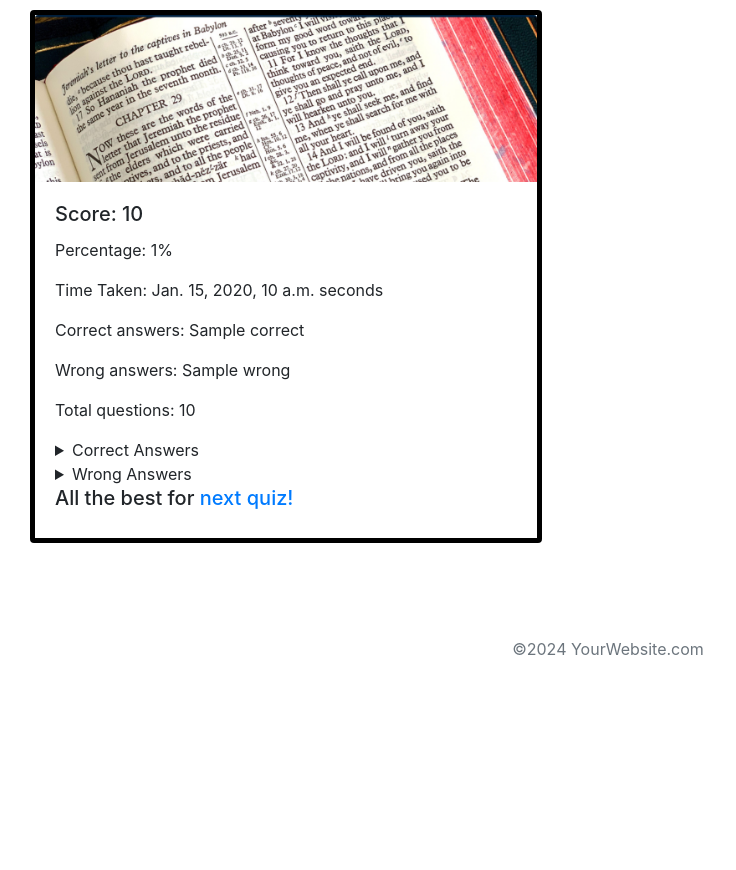
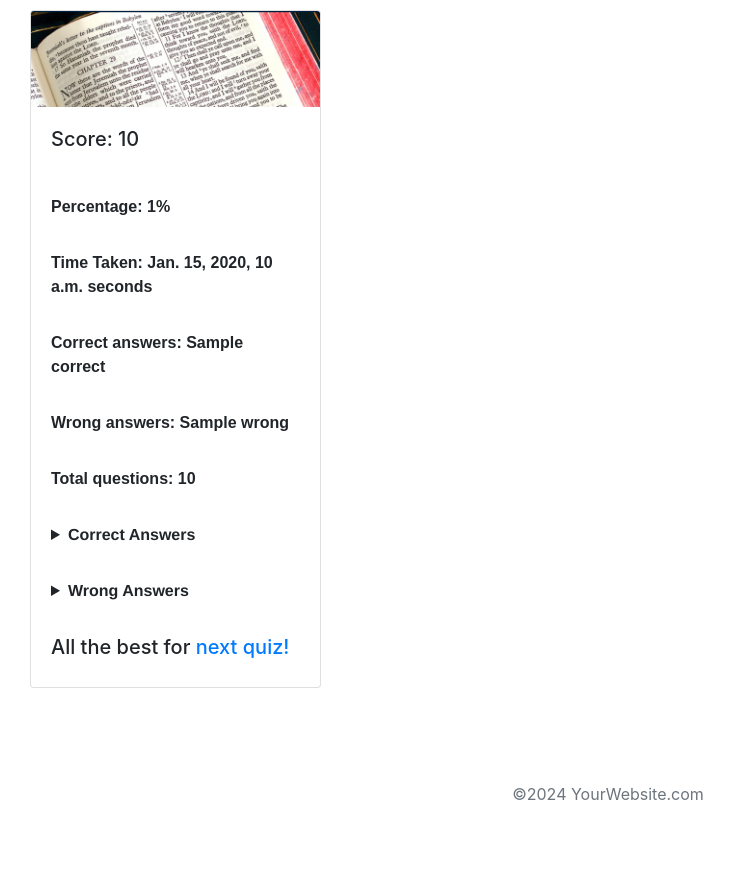
Before and after one commit to alfloyd71/ScriptureShuffle, a Django app: template quiz/templates/quiz/result.html in a window 1280 px wide. Shown: the part 50-920 px from the top of the page, without its empty margins (0-736 px from the left). Before the commit the page ends 705 px from the top, so only its background shows below. Run offline with Django 3.2, Linux system fonts and the light colour scheme; the template is opened without the code that fills it: most values are stand-ins (such as "Sample title", 1, 10 or a date in 2020); some libraries are stand-ins or nearby versions.

Commit message:
improved css for result.html template

```diff
--- a/quiz/static/quiz/css/styles.css
+++ b/quiz/static/quiz/css/styles.css
@@ -28,10 +28,26 @@ h1{
  text-align: right;
 }
 
+.card-body{
+ display: flex;
+ flex-direction: column;
+ justify-content: space-between;
+ gap: 2em;
+}
+
 #cardcolumns{
  padding: 10px;margin: 20px;
 }
 
-#card{
- width: 32rem;border: 5px black solid;
+.card-text{
+ font-family: Arial, Helvetica, sans-serif;
+ font-style: normal;
+ font-weight: 700;
 }
+
+.details{
+ font-family: 'Franklin Gothic Medium', 'Arial Narrow', Arial, sans-serif;
+ font-style: normal;
+ font-weight: 800;
+
+}
--- a/quiz/templates/quiz/result.html
+++ b/quiz/templates/quiz/result.html
@@ -12,20 +12,19 @@ Bible Quiz - Here are the results.
             <img class="card-img-top" src="/static/quiz/images/bible.png" alt="bible png">
             <div class="card-body">
                 <h5 class="card-title">Score: {{score}}</h5>
-
-                <p class="card-text">Percentage: {{percent}}%</p>
-                <p class="card-text">Time Taken: {{time}} seconds</p>
-                <p class="card-text">Correct answers: {{correct}}</p>
-                <p class="card-text">Wrong answers: {{wrong}}</p>
-                <p class="card-text">Total questions: {{total}}</p>
+                <div class="card-text">Percentage: {{percent}}%</div>
+                <div class="card-text">Time Taken: {{time}} seconds</div>
+                <div class="card-text">Correct answers: {{correct}}</div>
+                <div class="card-text">Wrong answers: {{wrong}}</div>
+                <div class="card-text">Total questions: {{total}}</div>
                 <details>
-                    <summary>Correct Answers</summary>
+                    <summary class="details">Correct Answers</summary>
                     {% for each_correct_answer in correct_answers %}
                     <ul><li>{{ each_correct_answer }}</li></ul>
                     {% endfor %}
                 </details>
                 <details>
-                    <summary>Wrong Answers</summary>
+                    <summary class="details">Wrong Answers</summary>
                     {% for each_wrong_answer in wrong_answers %}
                     <ul><li>{{ each_wrong_answer }}</li></ul>
                     {% endfor %}
--- a/quiz/views.py
+++ b/quiz/views.py
@@ -44,7 +44,6 @@ def getQuiz(request):
         else:
             flag_dbempty = True
             break
-
 
     if request.method == 'POST':
         questions=list(request.POST.keys())[1:]
```
Also changed, not shown: quiz/templates/quiz/home.html (+8 -9 lines).
